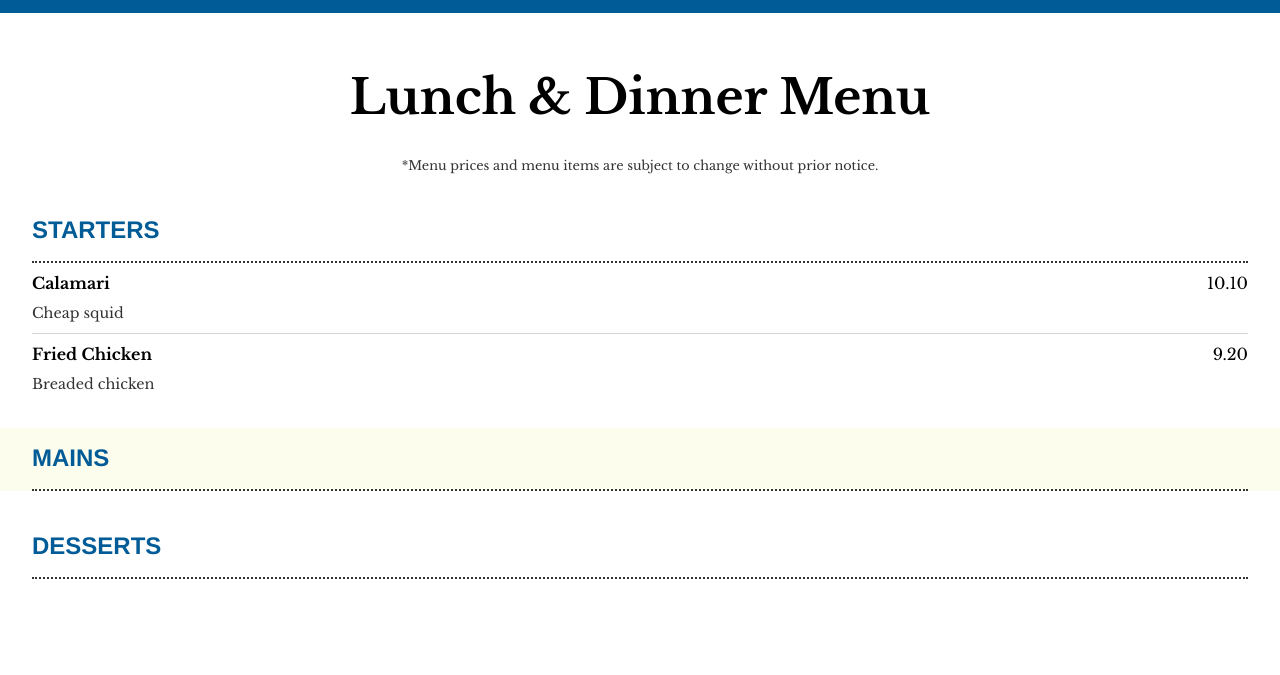
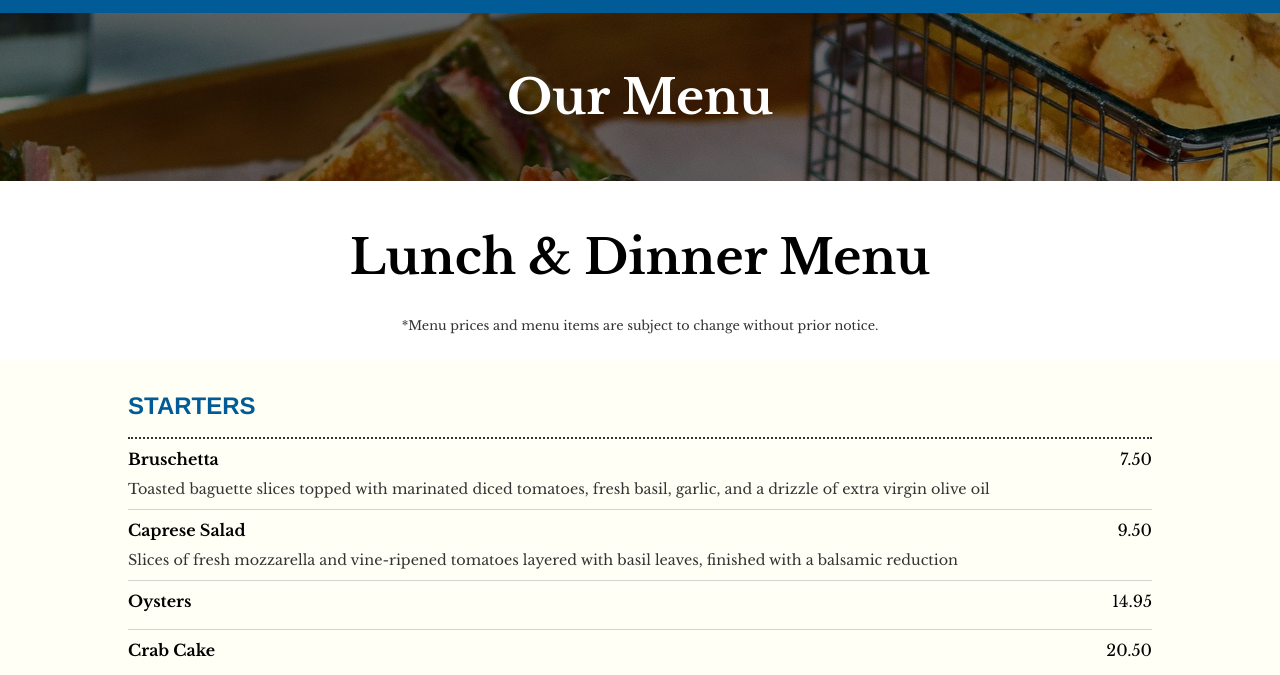
Before and after one commit to LauZiFu/restaurant, a website built with webpack: page src/template.html in a window 1280 px wide. Shown: the part 125-800 px from the top of the page. Built offline with nearby package versions, Linux system fonts and the light colour scheme.

Commit message:
Complete menu styling

```diff
--- a/src/pages/menu/menu.css
+++ b/src/pages/menu/menu.css
@@ -5,34 +5,64 @@
     --desc-font-size: 0.9rem;
     --disclaimer-font-size: 0.8rem;
     --category-font-size: 1.5rem;
-    --even-cat-clr: rgb(253, 253, 238);
+    --even-cat-clr: rgb(255, 255, 246);
     --menu-title: 3rem;
+    --menu-content-gap: 1.5rem;
 }
 
 .menu-content{
     display: flex;
     flex-direction: column;
-    gap: 1.5rem;
-    padding: 3rem 0;
+    gap: var(--menu-content-gap);
     align-items: center;
+    width: 100%;
 }
 
-.menu-content > h1 + div,
+.menu-content > :nth-child(3),
 .menu-item > p {
     color: var(--desc-clr);
 }
 
-.menu-content > h1 + div {
+.menu-content > :nth-child(3) {
     font-size: var(--disclaimer-font-size);
 }
 
-.menu-content > h1 {
+.menu-content h1 {
     font-family: "libre_baskervillebold";
     font-size: var(--menu-title);
 }
 
-.menu-content > * {
-    padding: 0 1rem;
+.menu-content > :first-child {
+    background-image: url("/src/assets/images/club-sandwich.jpg");
+    background-position: center;
+    width: 100%;
+    height: 3.5em;
+    font-size: var(--menu-title);
+    color: white;
+}
+
+.menu-content > :first-child > h1 {
+    background-image: none;
+    background-color: rgb(0 0 0/50%);
+    width: 100%;
+    height: 100%;
+    display: flex;
+    justify-content: center;
+    align-items: center;
+}
+
+.menu-content > :nth-child(2),
+.menu-content > :nth-child(3){
+    padding-right: 1rem;
+    padding-left: 1rem;
+}
+
+.menu-content > :nth-child(2) {
+    padding-top: 1rem;
+}
+
+.menu-content > :last-child{
+    padding-bottom: 4rem;
 }
 
 .category {
@@ -40,14 +70,15 @@
     flex-direction: column;
     width: 100%;
     align-items: center;
-}
-
-.category > *{
-    width: min(1216px, 100%);
+    padding: 1rem
 }
 
 .category:nth-child(even) {
     background-color: var(--even-cat-clr);
+}
+
+.category > * {
+    width: min(1024px, 100%);
 }
 
 .category > h2 {
--- a/src/pages/menu/menuProvider.js
+++ b/src/pages/menu/menuProvider.js
@@ -8,12 +8,32 @@ export class MenuProvider {
     // For demonstration, returning hardcoded categories.
         return new Menu ([
             new Category("Starters", [
-                new MenuItem("Calamari", 10.1, "Cheap squid"),
-                new MenuItem("Fried Chicken", 9.2, "Breaded chicken")
+                new MenuItem("Bruschetta", 7.50,
+                    "Toasted baguette slices topped with marinated diced tomatoes, fresh basil, garlic, and a drizzle of extra virgin olive oil"),
+                new MenuItem("Caprese Salad", 9.5,
+                    "Slices of fresh mozzarella and vine-ripened tomatoes layered with basil leaves, finished with a balsamic reduction"),
+                new MenuItem("Oysters", 14.95),
+                new MenuItem("Crab Cake", 20.5),
 
             ]),
-            new Category("Mains", []),
-            new Category("Desserts", []),
+            new Category("Mains", [
+                new MenuItem("Seafood Combo", 39.5,
+                    "8 oz. Lobster Tail, Shrimp, Clams & Mussels on a bed of Linguini"),
+                new MenuItem("Filet Mignon", 43.95),
+                new MenuItem("Chicken Parmigiana", 17.5,
+                    "2Breaded chicken breast smothered in marinara sauce and melted mozzarella, served over a bed of spaghetti")
+            ]),
+            new Category("Desserts", [
+                new MenuItem("Tiramisu", 6.5,
+                    "Layers of coffee-soaked ladyfingers and mascarpone cream dusted with cocoa powder for a rich finish"
+                ),
+                new MenuItem("Cannoli", 5.5,
+                   "Crisp pastry shells filled with a sweet, creamy ricotta mixture and studded with mini chocolate chips"
+                ),
+                new MenuItem("Panna Cotta", 6.0,
+                    "Silky vanilla-infused cream set to perfection and served with a tangy berry compote"
+                )
+            ]),
         ]);
     }
 }
--- a/src/pages/menu/menuRender.js
+++ b/src/pages/menu/menuRender.js
@@ -53,12 +53,17 @@ function renderMenu(contentDiv, menu){
     const menuItems = menu.getCategories();
 
     const menuDiv = document.createElement("div");
+    const image = document.createElement("div");
+    const imageTitle = document.createElement("h1");
     const title = document.createElement("h1");
     const disclaimer = document.createElement("div");
 
+    imageTitle.textContent = "Our Menu";
+    image.appendChild(imageTitle);
+
     disclaimer.textContent = "*Menu prices and menu items are subject to change without prior notice.";
     title.textContent = "Lunch & Dinner Menu";
-    [title, disclaimer].forEach((category) => menuDiv.appendChild(category));
+    [image, title, disclaimer].forEach((category) => menuDiv.appendChild(category));
 
     menuItems.forEach((category) => menuDiv.appendChild(renderCategory(category)));
     menuDiv.classList.toggle("menu-content");
--- a/src/style.css
+++ b/src/style.css
@@ -6,6 +6,7 @@
 
     --page-padding: 1rem 1rem 1rem 2rem;
     --header-clr: #005b96;
+    --footer-height: 6em;
 }
 
 h1, h2, h3, h4, h5, figure, p, ol, ul {
@@ -57,11 +58,12 @@ button {
 styling
 */
 body {
-    width: 100vw;
+    width: 100%;
     font-family: "libre_baskervilleregular";
     display: flex;
     flex-direction: column;
     align-content: center;
+    overflow-x: hidden;
 
 }
 
@@ -73,7 +75,8 @@ button {
     color: white;
 }
 
-header {
+header,
+footer {
     display: flex;
     width: 100%;
     justify-content: space-between;
@@ -109,4 +112,17 @@ img.logo {
 
 #content {
     width: 100%;
+    flex: 1;
 }
+
+footer * {
+    color: white;
+    font-size: var(--desc-font-size);
+}
+
+footer {
+    height: var(--footer-height);
+    display: flex;
+    justify-content: space-evenly;
+    align-items: center;
+}
--- a/src/template.html
+++ b/src/template.html
@@ -18,7 +18,10 @@
 
     </div>
     <footer>
-
+        <div>
+            Github Repo: <a href="https://github.com/LauZiFu/restaurant">
+            https://github.com/LauZiFu/restaurant</a>
+        </div>
     </footer>
 </body>
 </html>
```
Also changed, not shown: src/assets/images/club-sandwich.jpg (added).
